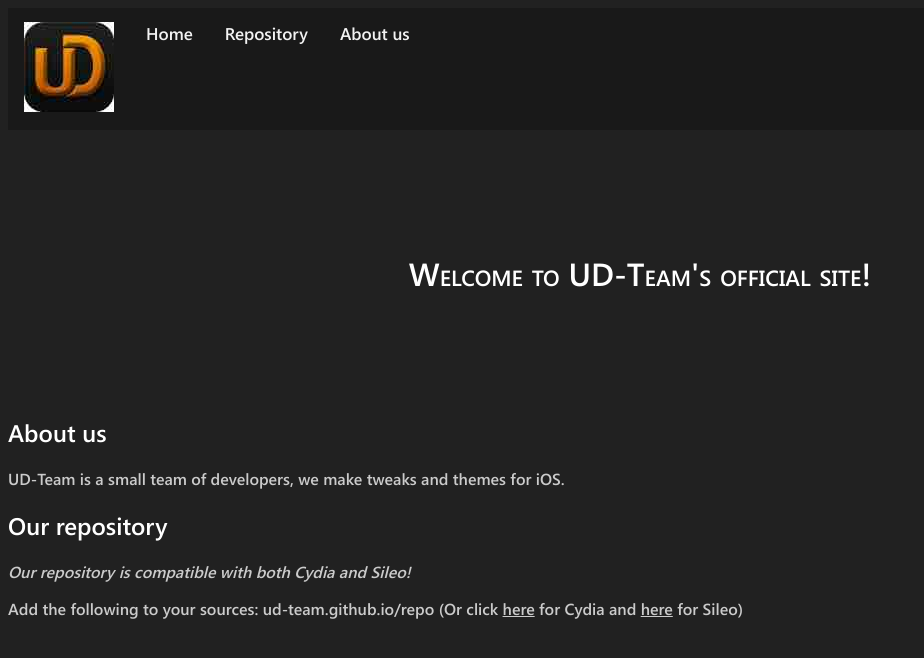
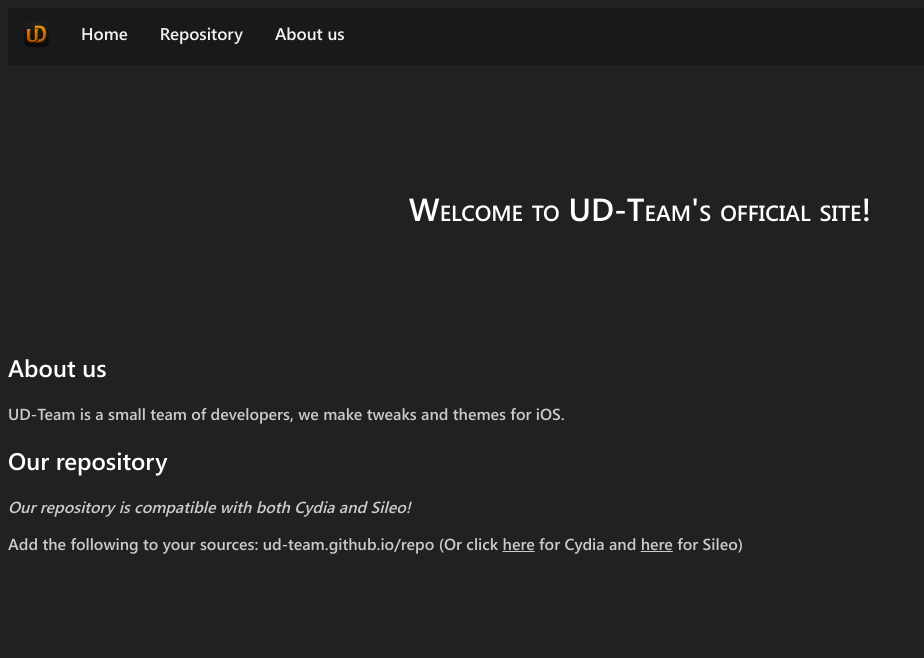
Before and after one commit to ud-team/ud-team.github.io, a plain HTML site: page index.html in a window 1280 px wide. Shown: the whole page, without its empty margins (0-924 px from the left). Drawn offline with Linux system fonts and the light colour scheme.

Commit message:
Add logo to other pages and change logo size

```diff
--- a/index.html
+++ b/index.html
@@ -6,7 +6,7 @@
 	</head>
 	<body>
 		<div class="topnav">
-			<a href="https://ud-team.github.io/"><img src="https://ud-team.github.io/img/UD-Team-small.jpg" alt=""></a>
+			<a href="https://ud-team.github.io/"><img src="https://ud-team.github.io/img/UD-Team.png" width="25" height="25" alt="UD-logo"></a>
 			<a class="active" href="https://ud-team.github.io/">Home</a>
 			<a href="https://ud-team.github.io/repo">Repository</a>
 			<a href="https://ud-team.github.io/about">About us</a>
```
Also changed, not shown: about/index.html (+1 -0 lines), repo/index.html (+1 -0 lines).
